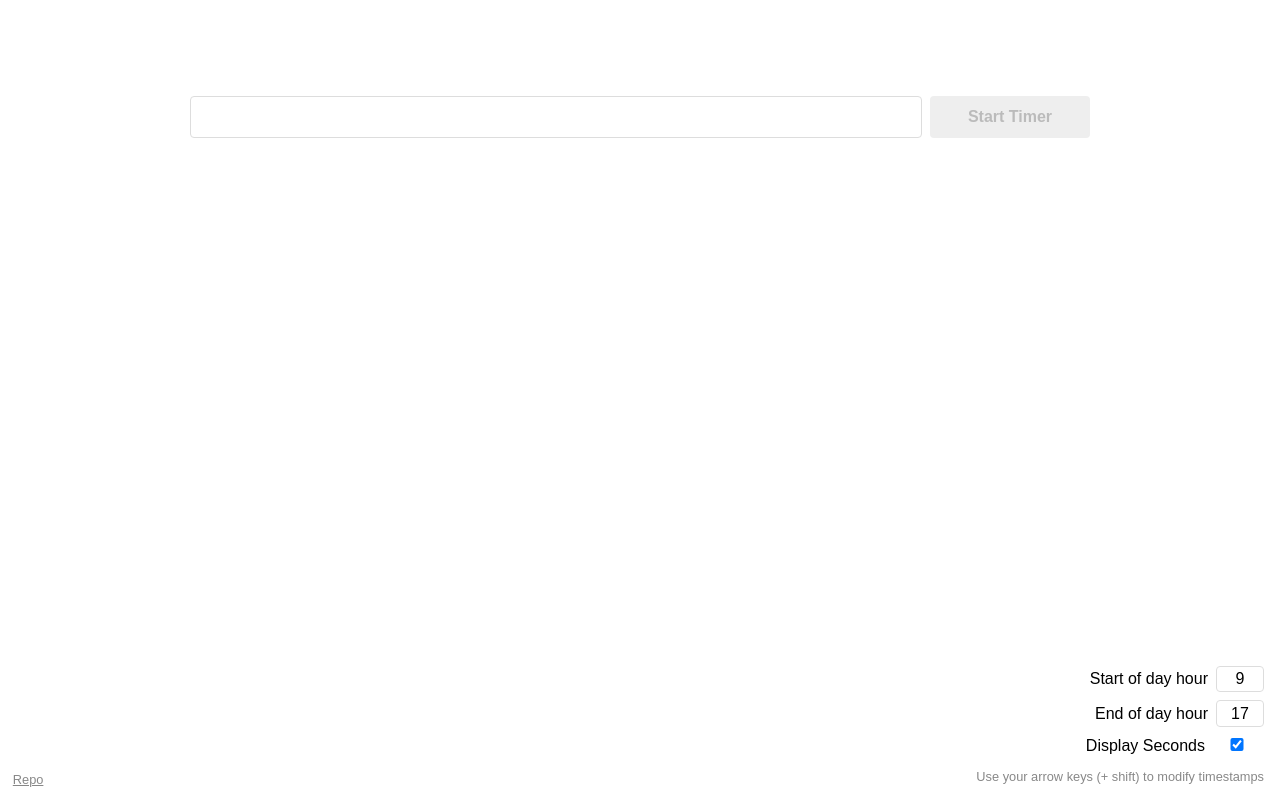
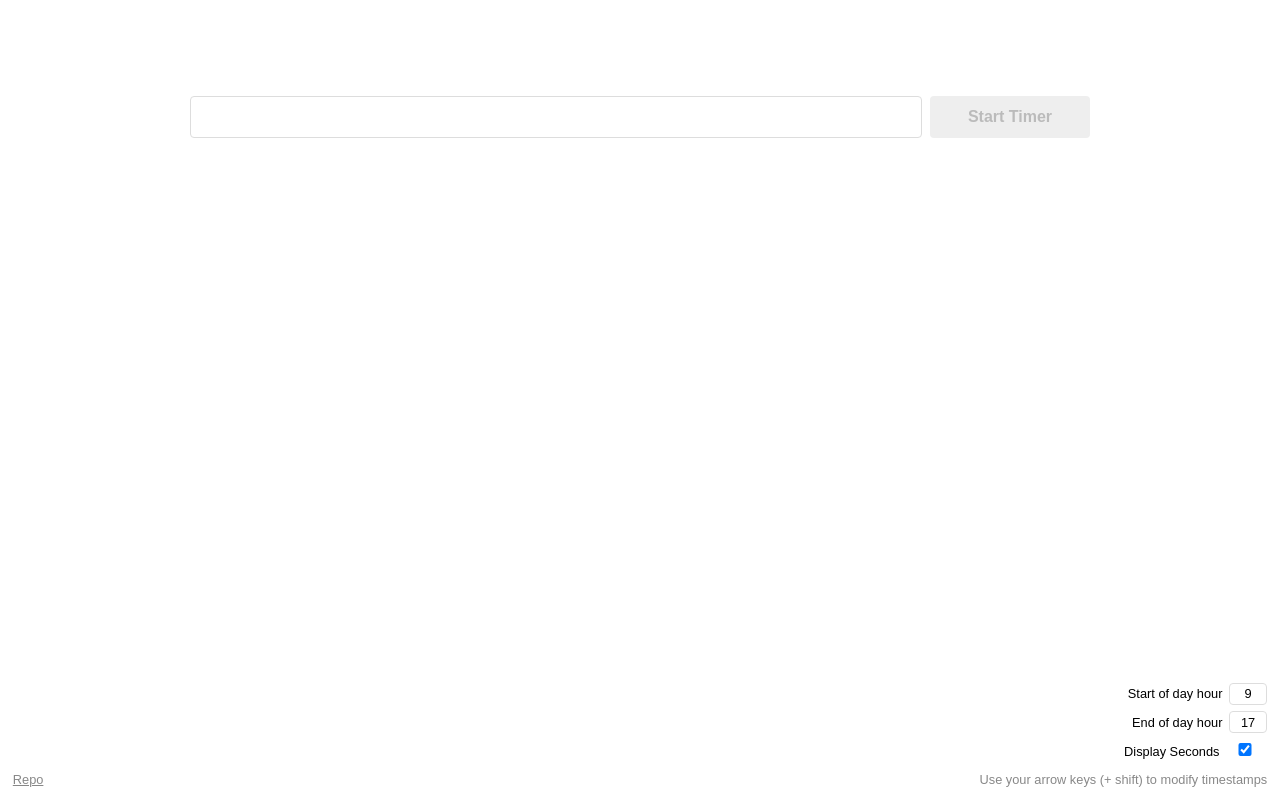
Before and after one commit to philippta/timmi, a React (Create React App) app: page / in a window 1280 px wide. Built offline with nearby package versions, Linux system fonts and the light colour scheme; the HTML template or start-up script is replaced by a standard one.

Commit message:
Reduce options font size

```diff
--- a/src/App.css
+++ b/src/App.css
@@ -196,12 +196,12 @@ body {
   bottom: 1em;
   right: 1em;
   text-align: right;
+  font-size: 0.8em;
 }
 
 .info {
   margin-top: 0.8em;
   color: #888;
-  font-size: 0.8em;
 }
 
 .timeline {
```
